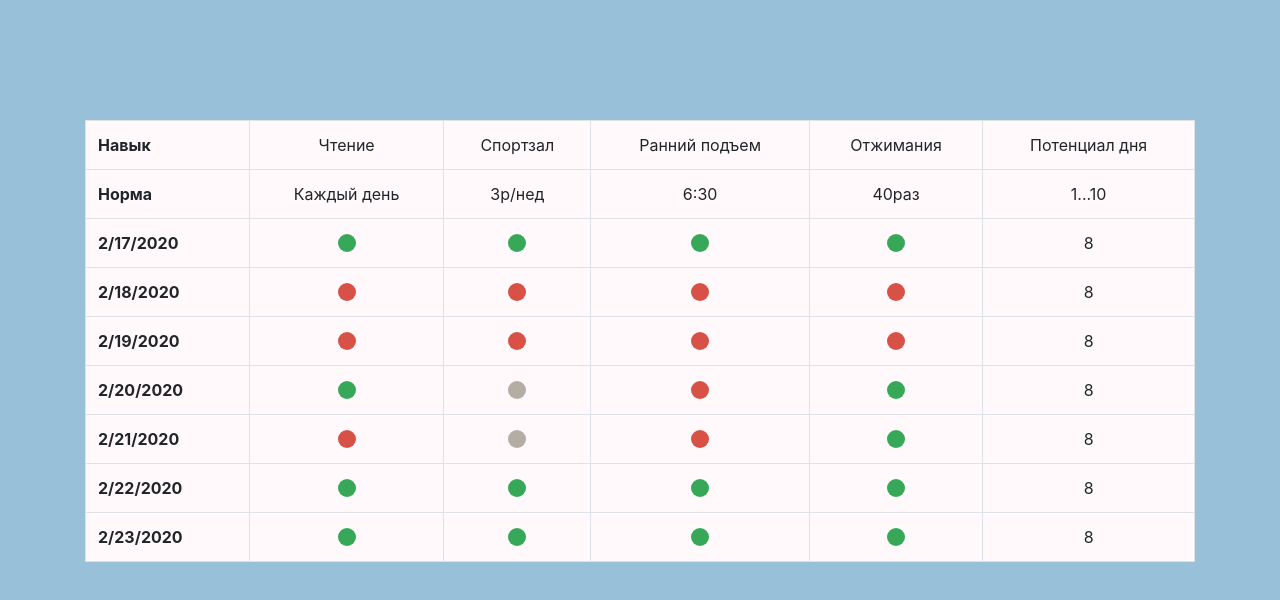
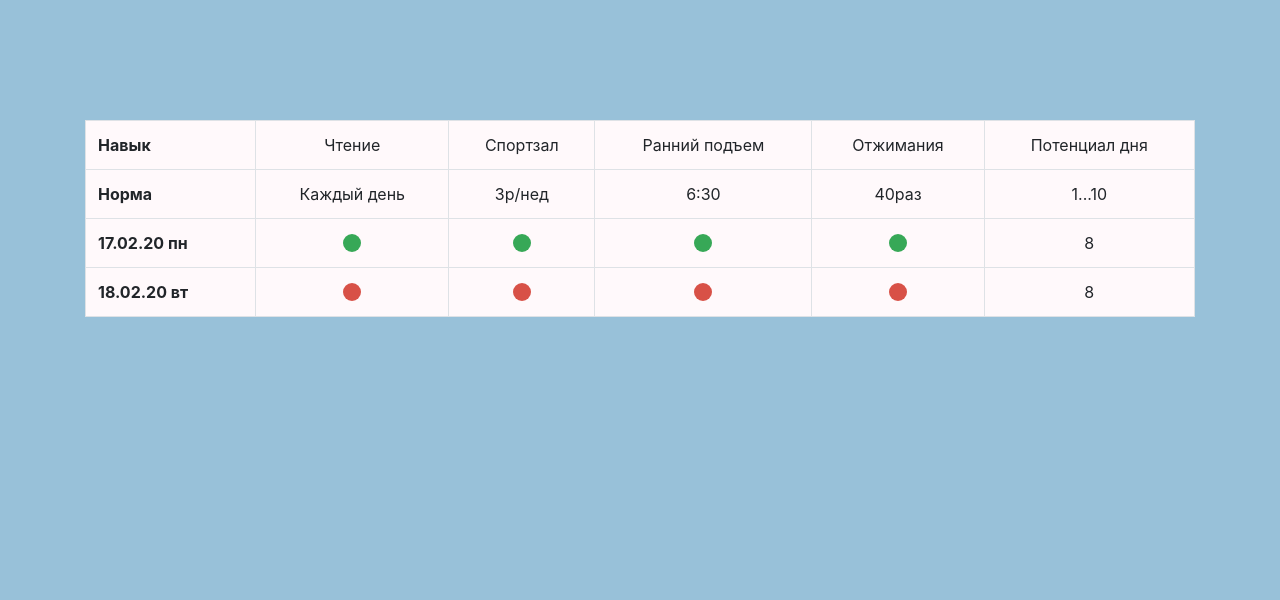
Before and after one commit to PickleDan/habits-tracker-app, a React (Create React App) app: page / in a window 1280 px wide. Shown: the top 600 px of the page. Built offline with nearby package versions, Linux system fonts and the light colour scheme.

Commit message:
render dynamically days of the week for the habits table

```diff
--- /dev/null
+++ b/src/components/DaysOfWeek.js
@@ -0,0 +1,23 @@
+function getMonday(d) {
+  d = new Date(d);
+  let day = d.getDay(),
+    diff = d.getDate() - day + (day === 0 ? -6 : 1); // adjust when day is sunday
+  return new Date(d.setDate(diff));
+}
+
+function getDayFromMonday(num) {
+  const date = new Date();
+  return new Date(date.setDate(monday.getDate() + num));
+}
+
+const monday = getMonday(new Date());
+
+let currentDay = new Date().getDay(); // сб: 6, вс: 0
+if (currentDay === 0) currentDay = 7;
+
+const daysOfWeek = [monday];
+for (let i = 1; i < currentDay; i++) {
+  daysOfWeek.push(getDayFromMonday(i));
+}
+
+export default daysOfWeek;
--- a/src/components/Table.js
+++ b/src/components/Table.js
@@ -1,7 +1,13 @@
 import React from "react";
+import moment from "moment";
+import "moment/locale/ru";
+
 import GreenMark from "./StatusMarks/GreenMark";
 import RedMark from "./StatusMarks/RedMark";
 import NeutralMark from "./StatusMarks/NeutralMark";
+import daysOfWeek from "./DaysOfWeek";
+
+moment.locale("ru");
 
 const Status = {
   DONE: "DONE",
@@ -10,26 +16,6 @@ const Status = {
 };
 
 export default function Table({ HABITS }) {
-  function getMonday(d) {
-    d = new Date(d);
-    let day = d.getDay(),
-      diff = d.getDate() - day + (day === 0 ? -6 : 1); // adjust when day is sunday
-    return new Date(d.setDate(diff));
-  }
-
-  function getDayFromMonday(num) {
-    const date = new Date();
-    return new Date(date.setDate(monday.getDate() + num));
-  }
-
-  const monday = getMonday(new Date());
-  const tuesday = getDayFromMonday(1);
-  const wednesday = getDayFromMonday(2);
-  const thursday = getDayFromMonday(3);
-  const friday = getDayFromMonday(4);
-  const saturday = getDayFromMonday(5);
-  const sunday = getDayFromMonday(6);
-
   const listOfHabitsNames = HABITS.map(habit => <td>{habit.name}</td>);
 
   const listOfMeasureValue = HABITS.map(habit => (
@@ -49,10 +35,11 @@ export default function Table({ HABITS }) {
           {listOfMeasureValue}
           <td>1...10</td>
         </tr>
-        {[monday, tuesday, wednesday, thursday, friday, saturday, sunday].map(
-          (day, dayOrderNumber) => (
+        {daysOfWeek.map((day, dayOrderNumber) => (
           <tr className="status-cell">
-              <th scope="row">{day.toLocaleDateString()}</th>
+            <th scope="row">
+              {moment(day, "DD.MM.YYYY").format("DD.MM.YY dd")}
+            </th>
             {HABITS.map(habit => (
               <td>
                 {habit.stats[dayOrderNumber].status === Status.DONE ? (
@@ -66,8 +53,7 @@ export default function Table({ HABITS }) {
             ))}
             <td>8</td>
           </tr>
-          )
-        )}
+        ))}
       </table>
     </div>
   );
```
Lines whose indentation alone changed are shown as unchanged.
